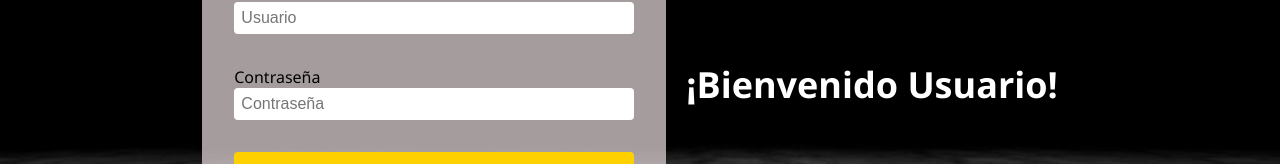
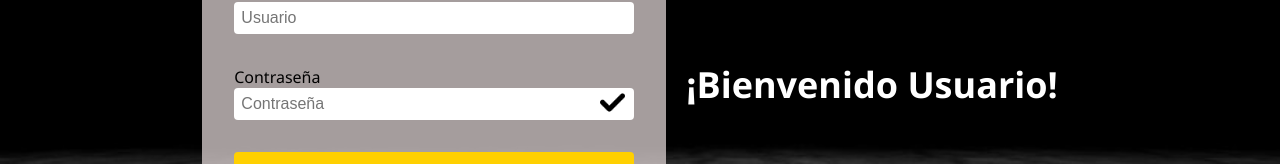
Before and after one commit to Frannco19/CocheraProyect, an Angular app: page /login in a window 1280 px wide. Shown: the part 316-480 px from the top of the page. Built offline with nearby package versions, Linux system fonts and the light colour scheme.

Commit message:
Cambios de diseño

```diff
--- a/public/styles/tables.scss
+++ b/public/styles/tables.scss
@@ -29,6 +29,7 @@ table{
       width: 50px;
       display: grid;
       align-items: center;
+      border: none;
       img{
         width: 80%;
         margin: auto;
--- a/src/app/pages/login/login.component.html
+++ b/src/app/pages/login/login.component.html
@@ -12,17 +12,32 @@
                             <label for="username">Usuario </label>
                             <input type="text" id="username" placeholder="Usuario" name="usuario" ngModel required>
                         </div>
-                        <div>
+                        <div class="input-container">
                             <label for="password">Contraseña</label>
-                            <input type="password" id="password" placeholder="Contraseña" name="password" ngModel required>
-                        </div>
+                            <input
+                              [type]="showPassword ? 'text' : 'password'"
+                              id="password"
+                              placeholder="Contraseña"
+                              name="password"
+                              ngModeñ
+                              required>
+
+                            <button type="button" (click)="togglePasswordVisibility()">
+                              <img
+                                [src]="showPassword ? 'img/icons/prohibido.png' : 'img/icons/ok.png'"
+                                alt="Toggle Password Visibility"
+                                style="width: 25px; height: 25px;">
+                            </button>
+                          </div>
+
                     </section>
 
                     <section class="loginbutton">
                         <div class="buttonLog">
-                            <button [disabled]="loginForm.invalid" class="button" type="submit"><span> Iniciar Sesion </span></button>
+                            <button [disabled]="loginForm.invalid" class="button" type="submit"><span> Iniciar Sesion
+                                </span></button>
                             @if(errorLogin){
-                                <p>Erro en login</p>
+                            <p>Erro en login</p>
                             }
                         </div>
                     </section>
@@ -30,7 +45,7 @@
             </section>
             <footer>
                 <p class="footer-description">¿Todavia no estas registrado?</p>
-                <a class="buttonRegister"href="">Registrarse</a>
+                <a class="buttonRegister" href="">Registrarse</a>
             </footer>
         </section>
 
--- a/src/app/pages/login/login.component.scss
+++ b/src/app/pages/login/login.component.scss
@@ -1,4 +1,3 @@
-
 main {
     display: flex;
     justify-content: center;
@@ -14,7 +13,8 @@ main {
 }
 
 .WelcomeLogin {
-    width: 45%; /* Ajusta el ancho según lo necesites */
+    width: 45%;
+    /* Ajusta el ancho según lo necesites */
     text-align: right;
     padding: 20px;
 }
@@ -72,12 +72,11 @@ main {
     background-color: #ffffff;
     color: rgb(0, 0, 0);
     font-size: 1rem;
-    box-sizing: border-box; /* Esta línea es la clave */
+    box-sizing: border-box;
+    /* Esta línea es la clave */
 }
 
-.loginFields button:hover {
-    background-color: #0056b3;
-}
+
 
 .buttonLog {
     text-align: center;
@@ -98,7 +97,7 @@ main {
     background-color: #ffdd00;
 }
 
-.footer-description{
+.footer-description {
     display: flex;
     width: 100%;
     padding: 0.75rem;
@@ -110,7 +109,7 @@ main {
     justify-content: center;
 }
 
-.buttonRegister{
+.buttonRegister {
     display: flex;
     width: 100%;
     padding: 0.75rem;
@@ -133,10 +132,27 @@ footer ul li {
 }
 
 footer ul li a {
-    color: #007bff;
     text-decoration: none;
 }
 
 footer ul li a:hover {
     text-decoration: underline;
 }
+
+.input-container {
+    position: relative;
+}
+
+.input-container input {
+    padding-right: 40px;
+}
+
+.input-container button {
+    position: absolute;
+    top: 70%;
+    right: 3px;
+    transform: translateY(-50%);
+    background: none;
+    border: none;
+    cursor: pointer;
+}
--- a/src/app/pages/login/login.component.ts
+++ b/src/app/pages/login/login.component.ts
@@ -15,10 +15,15 @@ export class LoginComponent {
 
   authService = inject(DataAuthService)
   router = inject(Router);
+  showPassword: boolean = false;
 
   LoginData: Login = {
     username: "admin",
     password: "admin"
+  }
+
+  togglePasswordVisibility(): void {
+    this.showPassword = !this.showPassword;
   }
 
   // login(){
```
